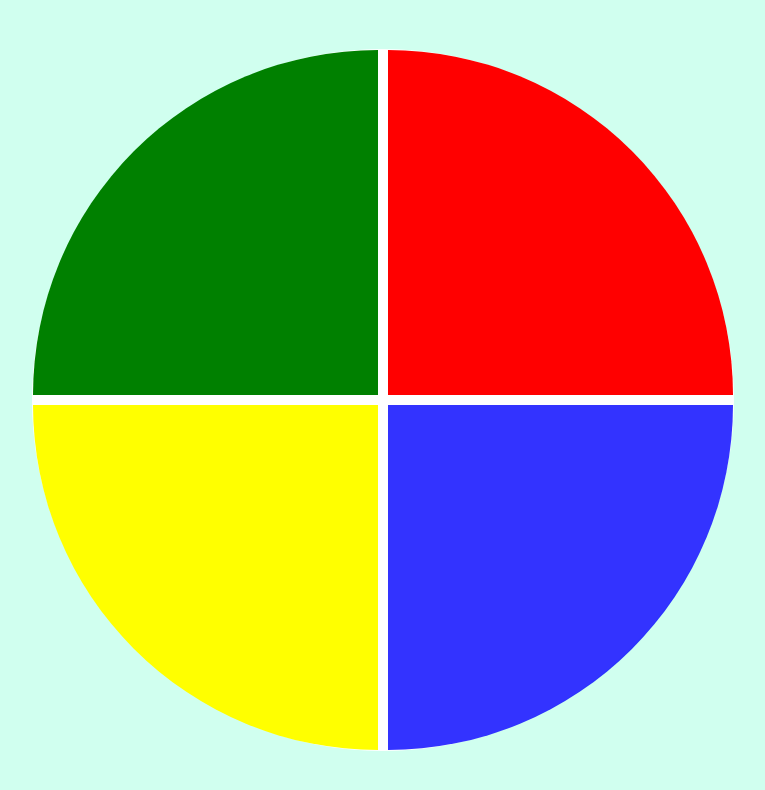
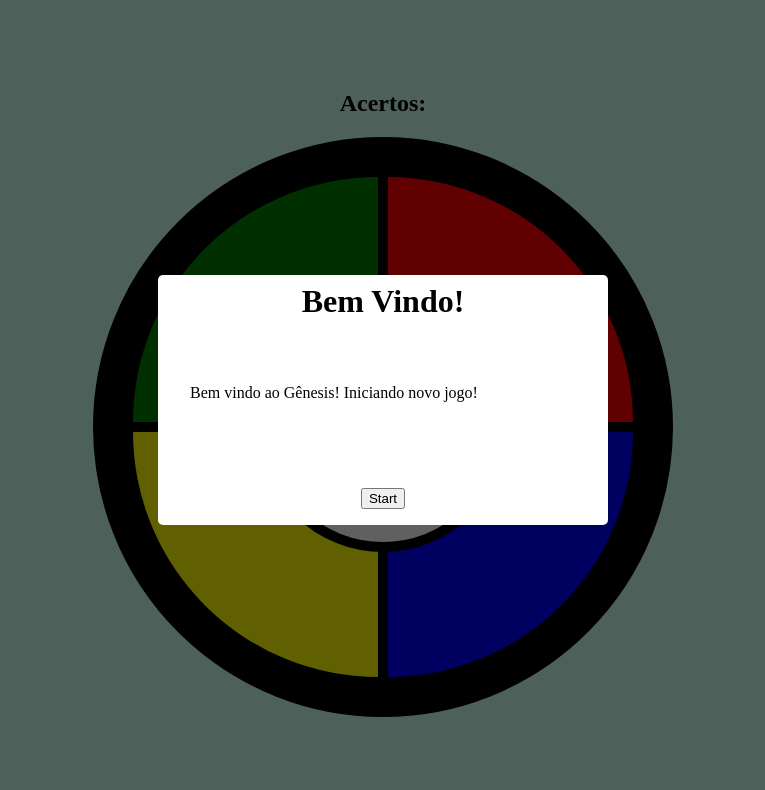
Before and after one commit to marcelo-rs-ti/Genius-DIO, a plain HTML site: page index.html in a window 1280 px wide. Shown: the whole page, without its empty margins (257-1022 px from the left). Drawn offline with Linux system fonts and the light colour scheme.

Commit message:
Minhas customizações

```diff
--- a/index.html
+++ b/index.html
@@ -3,18 +3,77 @@
 <head>
     <meta charset="UTF-8">
     <meta name="viewport" content="width=device-width, initial-scale=1.0">
+    <title>Genius</title>
     <link rel="stylesheet" href="style.css">
-    <title>Genesis</title>
+    <link rel='stylesheet' href='https://cdnjs.cloudflare.com/ajax/libs/font-awesome/5.14.0/css/all.min.css'/>
+
+    <script src='https://cdnjs.cloudflare.com/ajax/libs/font-awesome/5.14.0/js/all.min.js'></script>
+
 </head>
 <body>
+
     <div class="main-game">
-        <div class="genius">
-            <div class="blue"></div>
-            <div class="yellow"></div>
-            <div class="red"></div>
-            <div class="green"></div>
+
+        <div class="container">
+
+            <header class="game-header score">
+                <h2>Acertos: </h2>
+            </header>
+
+            <section class="genius">
+
+                <div class="blue"></div>
+                <div class="red"></div>
+                <div class="green"></div>
+                <div class="yellow"></div>
+                <div class="center">
+                    <h1>GENIUS</h1>
+                </div>
+
+            </section>
+
+        </div>
+
+    </div>
+
+
+    <div class="popup">
+        <div class="message-box">
+            <header class="message-title"><h1></h1></header>
+            <section class="message-content"></section>
+            <footer class="message-footer"></footer>
         </div>
     </div>
-    <script type="text/javascript" src="script.js"></script>
+
+
+    <audio src="/tel_num_sfx/zero.mp3" id="blue-sound"></audio>
+    <audio src="/tel_num_sfx/um.mp3" id="green-sound"></audio>
+    <audio src="/tel_num_sfx/dois.mp3" id="red-sound"></audio>
+    <audio src="/tel_num_sfx/tres.mp3" id="yellow-sound"></audio>
+
+    <script>
+
+        //posicionado o logo do game
+        //centralizado no game
+        (function centerLogo () {
+            const mainElement = document.querySelector(".center")
+            //pega o container pai
+            const parent = mainElement.parentNode;
+            //pega as dimensões do parent
+            const parentW = parent.clientWidth;
+            const parentH = parent.clientHeight;
+            //pega as dimensões do container do logo
+            const mainElementW = mainElement.offsetWidth;
+            const mainElementH = mainElement.offsetHeight;
+            //posiciona o logo ao centro
+
+            mainElement.style.top = (parentH / 2 - mainElementH / 2) + "px" ;
+            mainElement.style.left = (parentW / 2 - mainElementW / 2) + "px" ;
+
+        })()
+
+    </script>
+
+    <script src="script.js"></script>
 </body>
 </html>
--- a/script.js
+++ b/script.js
@@ -26,14 +26,27 @@ let shuffleOrder = () => {
 
 //acende a proxima cor
 let lightColor = (element, number) => {
-    number = number * 500;
+    number = number * 700;
     setTimeout(() => {
+        playAudio(element.classList[0], "play");
         element.classList.add('selected');
-    }, number - 250);
+    }, number - 500);
     setTimeout(() => {
+        playAudio(element.classList[0], "stop");
         element.classList.remove('selected');
-    });
+    }, number);
 }
+
+//play audio
+let playAudio = (className, act = "play") => {
+    let audio = document.getElementById(`${className}-sound`);
+    if (act === "play") {
+        audio.play();
+    } else {
+        audio.pause();
+    }
+}
+
 
 //checa se os botoes clicados são os mesmos da ordem gerada no jogo
 let checkOrder = () => {
@@ -43,19 +56,27 @@ let checkOrder = () => {
             break;
         }
     }
+
+    //alterar placar
     if(clickedOrder.length == order.length) {
-        alert(`Pontuação: ${score}\nVocê acertou! Iniciando próximo nível!`);
-        nextLevel();
+        //alert(`Pontuação: ${score}\nVocê acertou! Iniciando próximo nível!`);
+        messagePopup("Segue o jogo!", `Pontuação: ${score}\nVocê acertou! Iniciando próximo nível!`, 'Prosseguir', () => {
+            resetPopup()
+            nextLevel();
+        })
     }
 }
 
 //funcao para o clique do usuario
 let click = (color) => {
+    let elementColor = createColorElement(color);
     clickedOrder[clickedOrder.length] = color;
-    createColorElement(color).classList.add('selected');
+    elementColor.classList.add('selected');
+    playAudio(elementColor.classList[0], "play")
 
     setTimeout(() => {
         createColorElement(color).classList.remove('selected');
+        playAudio(elementColor.classList[0], "stop")
         checkOrder();
     },250);
 }
@@ -75,25 +96,63 @@ let createColorElement = (color) => {
 
 //funcao para proximo nivel do jogo
 let nextLevel = () => {
+    changeScoreView();
     score++;
     shuffleOrder();
 }
 
+//altera o score na view
+let changeScoreView = () => {
+    let html = `<h2>Acertos: ${score}</h2>`;
+    document.querySelector('.score').innerHTML = html;
+}
+
 //funcao para game over
 let gameOver = () => {
-    alert(`Pontuação: ${score}!\nVocê perdeu o jogo!\nClique em OK para iniciar um novo jogo`);
-    order = [];
-    clickedOrder = [];
+    //alert(`Pontuação: ${score}!\nVocê perdeu o jogo!\nClique em OK para iniciar um novo jogo`);
+    messagePopup("Você Perdeu!",`Pontuação: ${score}!\nVocê perdeu o jogo!\nClique em OK para iniciar um novo jogo`,'Fazer O quê!', () => {
+        resetPopup();
+        order = [];
+        clickedOrder = [];
 
-    playGame();
+        playGame("Recomeçar");
+    })
+
 }
 
+
+
+//função messages popup
+let messagePopup = (title, msg, screen, callback) => {
+
+    document.querySelector('.popup').style.display = "flex";
+
+    let elMsgTitle = document.querySelector('.message-box .message-title h1');
+    let elMsgContent = document.querySelector('.message-box .message-content');
+    let elMsgFooter = document.querySelector('.message-box .message-footer');
+    let btn_start = `<button class="btn">${screen}</button>`;
+
+    elMsgTitle.innerText = title;
+    elMsgContent.innerHTML = `<p>${msg}</p>`;
+    elMsgFooter.innerHTML = btn_start;
+
+    document.querySelector('.btn').addEventListener('click', callback);
+
+}
+
+let resetPopup = () => {
+    document.querySelector('.popup').style.display = "none";
+    document.querySelector('.btn').remove();
+}
+
+
 //funcao de inicio do jogo
-let playGame = () => {
-    alert('Bem vindo ao Gênesis! Iniciando novo jogo!');
-    score = 0;
-
-    nextLevel();
+let playGame = (status) => {
+    messagePopup('Bem Vindo!','Bem vindo ao Gênesis! Iniciando novo jogo!', status, () => {
+        resetPopup();
+        score = 0;
+        nextLevel();
+    });
 }
 
 //eventos de clique para as cores
@@ -104,4 +163,4 @@ blue.onclick = () => click(3);
 
 
 //inicio do jogo
-playGame();
+playGame("Start");
--- a/style.css
+++ b/style.css
@@ -1,6 +1,11 @@
+* {
+    box-sizing:border-box;
+}
+
 body {
     margin: 0;
     background-color: rgb(208, 255, 239);
+    box-sizing: border-box;
 }
 
 .main-game {
@@ -8,45 +13,117 @@ body {
     width: 100vw;
     display: flex;
     justify-content: center;
+    flex-direction: column;
     align-items: center;
+    position: relative;
 }
 
-.genius {
+.container {
+    width: 580px;
+    height: 660px;
+}
+
+header.game-header {
+    display: flex;
+    align-items: center;
+    justify-content: center;
+}
+
+section.genius {
+    width: 100%;
+    height: 580px;
+    background: black;
+    border-radius: 100%;
     display: grid;
-    grid-template-areas: 'verde vermelho'
-    'amarelo azul';
+    grid-template-areas:
+        'verde vermelho'
+        'amarelo azul';
     grid-gap: 10px;
-    border: 1px solid #ffffff;
-    background-color: #ffffff;
+    border: 40px solid;
+    position: relative;
+
+}
+
+.center {
+    width: 50%;
+    height: 50%;
+    border: 10px solid;
+    position: absolute;
     border-radius: 100%;
-    width: 700px;
-    height: 700px;
+    background-color: white;
+    display: flex;
+    justify-content: center;
+    align-items: center;
+    font-size: 2.5rem;
 }
 
 .blue {
+    background: blue;
     grid-area: azul;
-    background-color: blue;
     border-bottom-right-radius: 100%;
 }
 
 .red {
+    background: red;
     grid-area: vermelho;
-    background-color: red;
     border-top-right-radius: 100%;
 }
 
+.green {
+    background: green;
+    grid-area: verde;
+    border-top-left-radius: 100%;
+}
+
 .yellow {
+    background: yellow;
     grid-area: amarelo;
-    background-color: yellow;
     border-bottom-left-radius: 100%;
 }
 
-.green {
-    grid-area: verde;
-    background-color: green;
-    border-top-left-radius: 100%;
+.selected {
+    opacity: 0.4;
 }
 
-.selected {
-    opacity: 0.8;
+.popup {
+    width: 100%;
+    height: 100%;
+    background-color: #0000009f;
+    position: absolute;
+    top: 0;
+    left: 0;
+    display: flex;
+    justify-content: center;
+    align-items: center;
 }
+
+.message-box {
+    width: 450px;
+    height: 250px;
+    background-color: white;
+    border-radius: 5px;
+    display: flex;
+    flex-direction: column;
+}
+
+.message-title h1 {
+    margin: 0;
+    margin-bottom: 0.5rem;
+    text-align: center;
+}
+
+header.message-title {
+    padding: 0.5rem;
+}
+
+section.message-content {
+    padding: 2rem;
+    flex: 1;
+}
+
+.message-footer {
+    display: flex;
+    justify-content: center;
+    align-items: center;
+    padding: 1rem;
+}
```
Also changed, not shown: 4 other files.
